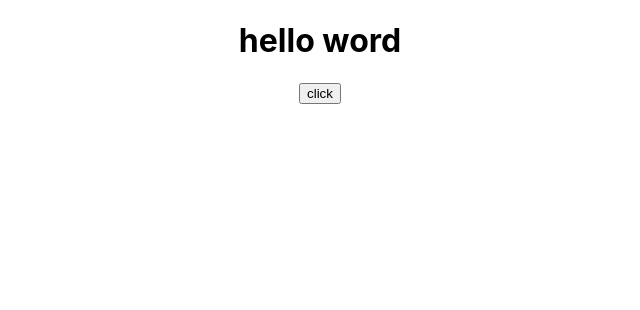
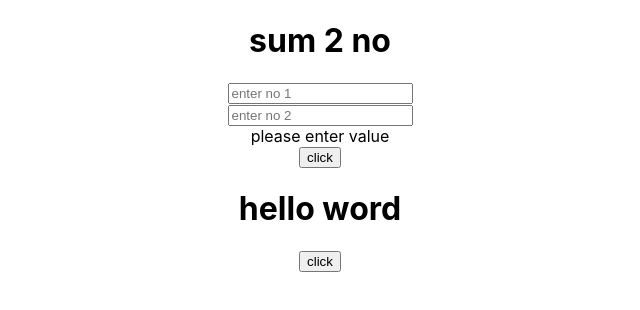
Before and after one commit to abhishektiwari2511/React.js, a React (Create React App) app: page / in a window 1280 px wide. Shown: the top 310 px of the page, without its empty margins (320-960 px from the left). Built offline with nearby package versions, Linux system fonts and the light colour scheme.

Commit message:
function as a props for 2 number sum

```diff
--- a/src/App.js
+++ b/src/App.js
@@ -1,16 +1,32 @@
 // import logo from './logo.svg';
 import "./App.css";
-import User from "./User";
+import {User,Users} from "./User";
+import {useState} from "react"
 function App() {
+  const [user1,setUser1]=useState(0)
+  const [user2,setUser2]=useState(0)
+  const [user,setUser]=useState(0)
   function getData(){
     return (
     alert("you are excess user page help of props because i send a function as a props")
     )
   }
+  function Sum(){
+    let a=user1
+    let b=user2
+    let c= (a+b)
+    console.log(user1.type,user2.type,c)
+     setUser(c)
+  }
  return (
     <div className="App">
+      <h1>sum 2 no</h1>
+      {/* <input type="number" placeholder="enter no 1" onChange={(e)=>{setUser1(e.target.valueAsNumber )}}/><br/>
+      <input type="number" placeholder="enter no 2" onChange={(e)=>{setUser2(e.target.valueAsNumber)}}/><br/>
 
-     <User data={getData}/>
+      {!(user===null)?<span>{user}</span>:'please enter value'} */}
+     <User  sum={Sum} user={user} setUser1={setUser1} setUser2={setUser2}/>
+     <Users data={getData}/>
 
     </div>
   );
--- a/src/User.js
+++ b/src/User.js
@@ -1,8 +1,24 @@
-export default function User(props){
+
+function User(props){
+
     return(
         <div>
-           <h1>hello word</h1>
-           <button onClick={props.data}>click</button>
+
+      <input type="number" placeholder="enter no 1" onChange={(e)=>{props.setUser1(e.target.valueAsNumber )}}/><br/>
+      <input type="number" placeholder="enter no 2" onChange={(e)=>{props.setUser2(e.target.valueAsNumber)}}/><br/>
+
+      {!(props.user===0)?<span>{props.user}</span>:<label>please enter value</label>}<br/>
+            <button onClick={props.sum}>click</button>
         </div>
     )
+
 }
+ function Users(props){
+    return(
+                <div>
+                   <h1>hello word</h1>
+                   <button onClick={props.data}>click</button>
+                </div>
+            )
+        }
+        export{User,Users}
```
